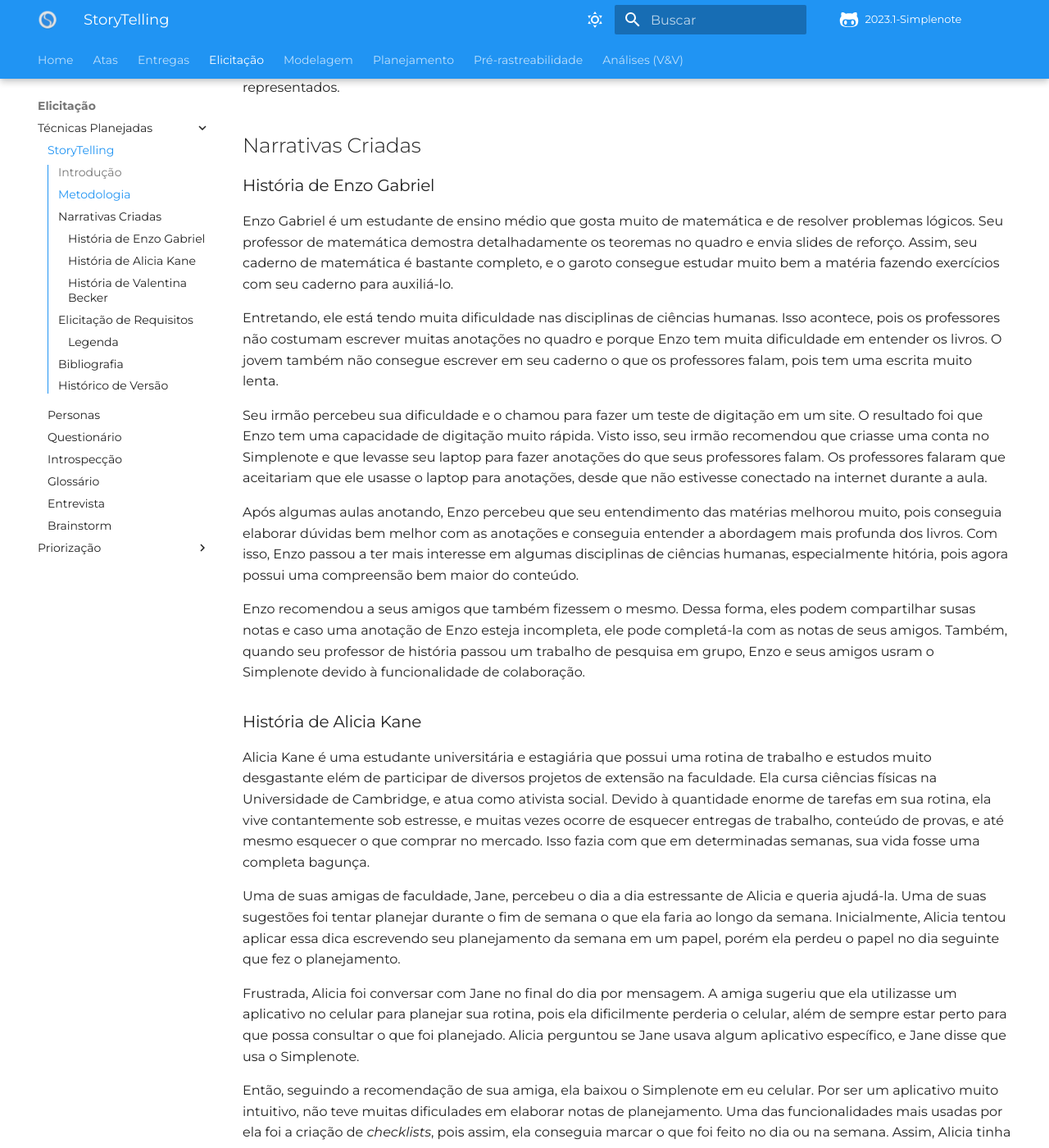
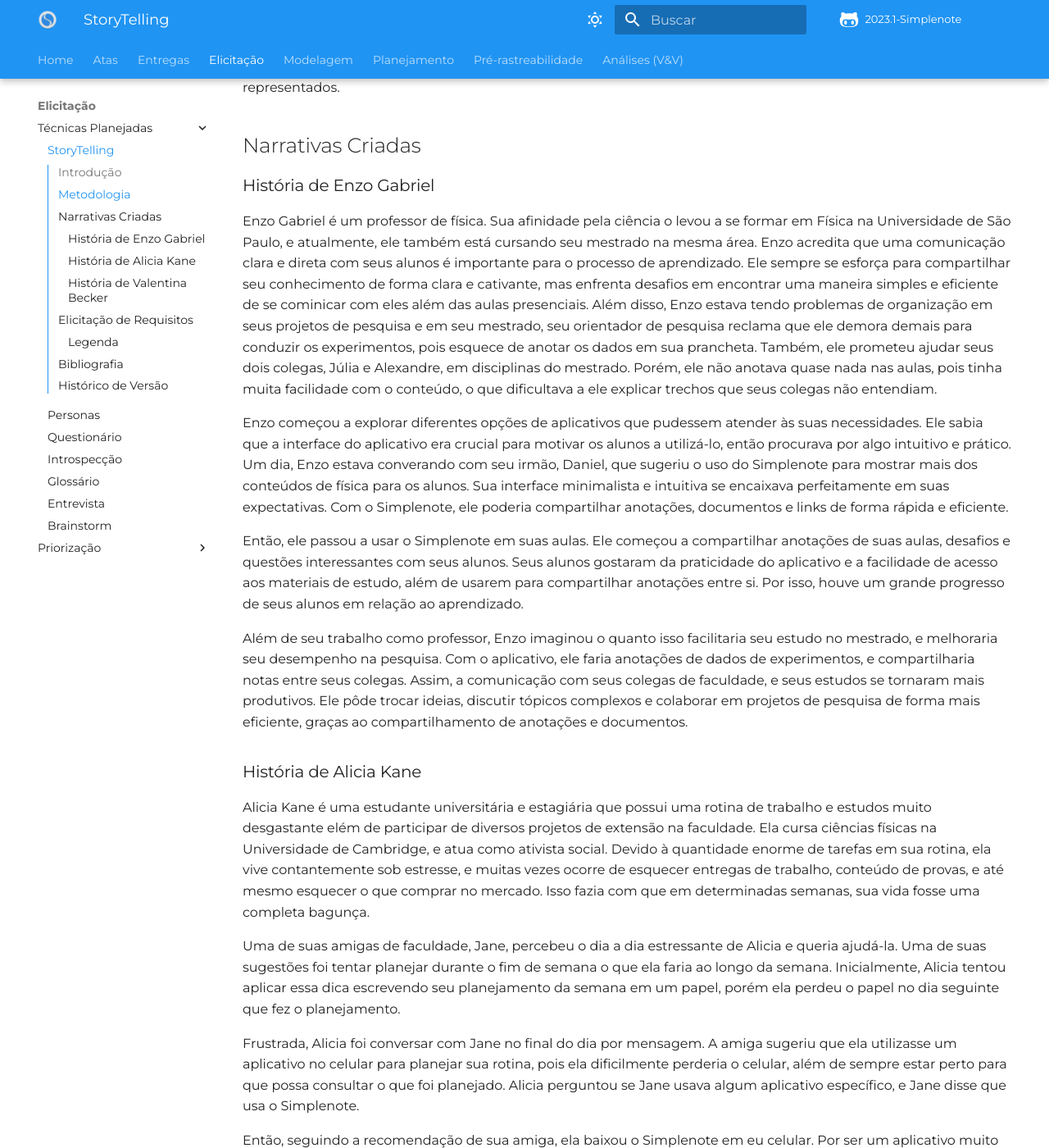
Before and after one commit to Requisitos-de-Software/2023.1-Simplenote, an MkDocs documentation site: the page built from docs/elicitacao/storytelling.md, in a window 1280 px wide and 1400 px high, scrolled down 480 px. Shown: the whole window at 82% size. Built offline with MkDocs 1.6.1 and Material for MkDocs 9.7.7, drawn with Linux system fonts in a browser that asks for light colours; some web fonts are replaced; comment, search, counter and statistics services are not loaded; some of the changed text lies outside the part shown.

Commit message:
#71 narrativas corrigidas após alteração das personas

```diff
--- a/docs/elicitacao/storytelling.md
+++ b/docs/elicitacao/storytelling.md
@@ -12,15 +12,14 @@
 
 ### História de Enzo Gabriel
 
-Enzo Gabriel é um estudante de ensino médio que gosta muito de matemática e de resolver problemas lógicos. Seu professor de matemática demostra detalhadamente os teoremas no quadro e envia slides de reforço. Assim, seu caderno de matemática é bastante completo, e o garoto consegue estudar muito bem a matéria fazendo exercícios com seu caderno para auxiliá-lo.
+Enzo Gabriel é um professor de física. Sua afinidade pela ciência o levou a se formar em Física na Universidade de São Paulo, e atualmente, ele também está cursando seu mestrado na mesma área. Enzo acredita que uma comunicação clara e direta com seus alunos é importante para o processo de aprendizado. Ele sempre se esforça para compartilhar seu conhecimento de forma clara e cativante, mas enfrenta desafios em encontrar uma maneira simples e eficiente de se cominicar com eles além das aulas presenciais.
+Além disso, Enzo estava tendo problemas de organização em seus projetos de pesquisa e em seu mestrado, seu orientador de pesquisa reclama que ele demora demais para conduzir os experimentos, pois esquece de anotar os dados em sua prancheta. Também, ele prometeu ajudar seus dois colegas, Júlia e Alexandre, em disciplinas do mestrado. Porém, ele não anotava quase nada nas aulas, pois tinha muita facilidade com o conteúdo, o que dificultava a ele explicar trechos que seus colegas não entendiam.
 
-Entretando, ele está tendo muita dificuldade nas disciplinas de ciências humanas. Isso acontece, pois os professores não costumam escrever muitas anotações no quadro e porque Enzo tem muita dificuldade em entender os livros. O jovem também não consegue escrever em seu caderno o que os professores falam, pois tem uma escrita muito lenta.
+Enzo começou a explorar diferentes opções de aplicativos que pudessem atender às suas necessidades. Ele sabia que a interface do aplicativo era crucial para motivar os alunos a utilizá-lo, então procurava por algo intuitivo e prático. Um dia, Enzo estava converando com seu irmão, Daniel, que sugeriu o uso do Simplenote para mostrar mais dos conteúdos de física para os alunos. Sua interface minimalista e intuitiva se encaixava perfeitamente em suas expectativas. Com o Simplenote, ele poderia compartilhar anotações, documentos e links de forma rápida e eficiente.
 
-Seu irmão percebeu sua dificuldade e o chamou para fazer um teste de digitação em um site. O resultado foi que Enzo tem uma capacidade de digitação muito rápida. Visto isso, seu irmão recomendou que criasse uma conta no Simplenote e que levasse seu laptop para fazer anotações do que seus professores falam. Os professores falaram que aceitariam que ele usasse o laptop para anotações, desde que não estivesse conectado na internet durante a aula.
+Então, ele passou a usar o Simplenote em suas aulas. Ele começou a compartilhar anotações de suas aulas, desafios e questões interessantes com seus alunos. Seus alunos gostaram da praticidade do aplicativo e a facilidade de acesso aos materiais de estudo, além de usarem para compartilhar anotações entre si. Por isso, houve um grande progresso de seus alunos em relação ao aprendizado.
 
-Após algumas aulas anotando, Enzo percebeu que seu entendimento das matérias melhorou muito, pois conseguia elaborar dúvidas bem melhor com as anotações e conseguia entender a abordagem mais profunda dos livros. Com isso, Enzo passou a ter mais interesse em algumas disciplinas de ciências humanas, especialmente hitória, pois agora possui uma compreensão bem maior do conteúdo.
-
-Enzo recomendou a seus amigos que também fizessem o mesmo. Dessa forma, eles podem compartilhar susas notas e caso uma anotação de Enzo esteja incompleta, ele pode completá-la com as notas de seus amigos. Também, quando seu professor de história passou um trabalho de pesquisa em grupo, Enzo e seus amigos usram o Simplenote devido à funcionalidade de colaboração.
+Além de seu trabalho como professor, Enzo imaginou o quanto isso facilitaria seu estudo no mestrado, e melhoraria seu desempenho na pesquisa. Com o aplicativo, ele faria anotações de dados de experimentos, e compartilharia notas entre seus colegas. Assim, a comunicação com seus colegas de faculdade, e seus estudos se tornaram mais produtivos. Ele pôde trocar ideias, discutir tópicos complexos e colaborar em projetos de pesquisa de forma mais eficiente, graças ao compartilhamento de anotações e documentos.
 
 ### História de Alicia Kane
 
@@ -34,11 +33,11 @@
 
 ### História de Valentina Becker
 
-Valentina Becker é uma criança de 10 anos que tem desenhar como um de seus hobbies preferidos. Toda terça e quinta feira pela manhã, sua mãe a leva para ter aulas de desenho, para incentivar a paixão da garota.
+Valentina Becker é uma adolescente de 17 anos que tem desenhar como um de seus hobbies preferidos. Toda semana ela tenta desenhar algo que uma de suas amigas pediu para que elas colecionem seus desenhos.
 
-Durante as aulas, a professora escreve dicas para algumas técnicas de desenho, e Valentina não quer escrever no caderno de desenhos as dicas, pois quer que o caderno seja apenas para desenhos. Ela vê que Clara, uma de suas amigas, leva um tablet para fazer as anotações. Dessa forma, o caderno de desenhos fica apenas para desenhos. Valentina instala o aplicativo do Simplenote em seu tablet e passa a levá-lo para as aulas. Assim, ela consegue fazer desenhos em casa utilizando as técnicas que aprendeu na aula com mais facilidade do que se tivesse que memorizar as dicas da professora.
+Um dia, Valentina estava indo para a aula e esqueceu seu guarda-chuva. Como consequência, sua mochila ficou muito molhada, e danificou um desenho que entregaria para sua amiga. Por causa disso, ela decidiu não usar mais papel para entregar seus desenhos a suas amigas. Um dia, viu uma colega de sala da qual não era muito próxima usando um tablet para fazer desenhos, porém esqueceu de perguntar qual o apicativo. Na noite desse dia, Valentina decidiu usar o tablet que tinha em casa para desenhar e compartilhar seus desenhos.
 
-Outro dia, Valentina repara no desenho do plano de fundo do tablet de Clara e pergunta onde ela o conseguiu. Clara responde dizendo que foi ela mesma que o desenhou, e que também possui outros desenhos no tablet para ajudá-la a desenhar no papel. Valentina tenta encontrar no Simplenote uma funcionalidade de desenho, porém percebe que não existe. Isso a deixa frustrada, pois queria ser capaz de desenhar rascunhos das técnicas de desenho junto com as anotações. Ela tenta usar o Samsung Notes, que permite desenhar e escrever anotações, porém ela prefere a interface do Simplenote, além de querer uma funcionalidade de colaboração dos desenhos com outras pessoas, assim como faz com as notas do Simplenote.
+Valentina usava o Simplenote para realizar anotações de afazeres rotineiros, como compras, ou para lembrar quanto devia a uma amiga que pagou seu ingresso no cinema. Como ela, não estava disposta a usar um aplicativo novo, ela tentou usar o Simplenote para escrita livre com uma caneta para tablet. Entretanto, descobriu que isso não é possível. No dia seguinte, Valentina foi até a colega de sala do perguntar qual o aplicativo que usava para desenhar. Sua colega respondeu que usava o Sketchbook para desenhar. A partir daí, Valentina passou a usar esse aplicativo para seus desenhos.
 
 ## Elicitação de Requisitos
 
```
Also changed, not shown: other parts of docs/elicitacao/storytelling.md (+1 -0 lines).
